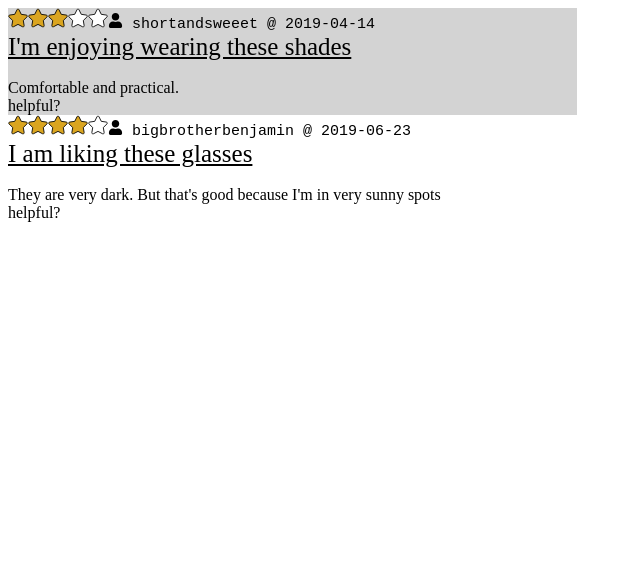
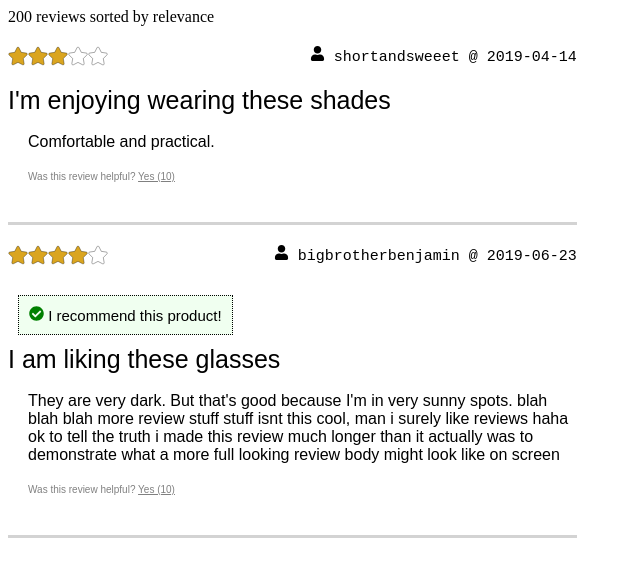
Before and after one commit to cloudcollective/FEC, a React app: page / in a window 1280 px wide. Shown: the top 576 px of the page, without its empty margins (0-640 px from the left). Built offline with nearby package versions, Linux system fonts and the light colour scheme; the HTML template or start-up script is replaced by a standard one.

Commit message:
commit before pull

```diff
--- a/client/src/rr/components/ReviewList.jsx
+++ b/client/src/rr/components/ReviewList.jsx
@@ -9,8 +9,10 @@ class ReviewList extends React.Component {
 
   render() {
     return (
-      <div style={{display: "flex", flexDirection: "column", width: "45%",}}>
+      <div> 200 reviews sorted by relevance
+      <div style={{display: "flex", flexDirection: "column", width: "45%"}}>
         {this.props.results.map((result, i) => <ReviewListTile result={result} index={i} />)}
+      </div>
       </div>
     );
   }
--- a/client/src/rr/components/ReviewListTile.jsx
+++ b/client/src/rr/components/ReviewListTile.jsx
@@ -1,27 +1,29 @@
 import React from 'react';
 import StarRatingBar from './StarRatingBar.jsx';
 import { FaUser } from 'react-icons/fa';
+import { FaCheckCircle } from 'react-icons/fa';
 
 const ReviewListTile = (props) => {
   console.log(props);
   let bkgrnd = "white";
-  if (props.index % 2 === 0) {
-    bkgrnd = "lightGrey"
-  }
+  // if (props.index % 2 === 0) {
+  //   bkgrnd = "lightGrey"
+  // }
   return (
 
-    <div className="tile" style={{ backgroundColor: `${bkgrnd}`, borderBottomWidth:5 }}>
-      <div>
-        <div style={{ align: "right", display: "inline-block" }}>
+    <div className="tile" style={{ backgroundColor: `${bkgrnd}`, paddingBottom: "20px", paddingTop: "20px", borderBottom: "3px solid lightGrey" }}>
+      <div style={{ display: "flex", justifyContent: "space-between" }}>
+        <div>
           <StarRatingBar rating={props.result.rating} />
         </div>
-        <div style={{ align: "right", color: "black", fontFamily: "Courier New", fontSize: 15, display: "inline-block" }}>
+        <div style={{color: "black", fontFamily: "Courier New", fontSize: 15, display: "inline-block", marginBottom: "20px" }}>
           <FaUser /> {props.result.reviewer_name} @ {props.result.date.slice(0, 10)}
         </div>
       </div>
-      <div style={{fontSize: 25}}><u>{props.result.summary}</u></div>
-      <div><br />{props.result.body}</div>
-      <div>helpful?</div>
+      {props.result.recommend === true && <div style={{ display: "inline-block", fontSize: 15, fontFamily: "Arial", border: "1px dotted black", margin: "10px", padding: "10px", backgroundColor: "HoneyDew"}}> <FaCheckCircle color="green" /> I recommend this product! </div>}
+      <div style={{fontSize: 25, fontFamily: "Arial"}}> {props.result.summary}</div>
+      <div style={{marginLeft: "20px"}}><div style={{fontFamily: "Arial"}}><br />{props.result.body}</div></div>
+      <div style={{fontSize: 10, fontFamily: "Arial", color: "grey", margin: "20px"}}> Was this review helpful? <u>Yes (10)</u></div>
     </div>
   )
 };
--- a/client/src/rr/components/StarRatingBar.jsx
+++ b/client/src/rr/components/StarRatingBar.jsx
@@ -5,9 +5,9 @@ const StarRatingBar = ({ rating }) => (
   <div>
     {[...Array(5)].map((star, i) => {
       if (i < rating) {
-        return (<FaStar size={20} color="GoldenRod" stroke='black' strokeWidth={25} />);
+        return (<FaStar size={20} color="GoldenRod" stroke='black' strokeWidth={10  } />);
       }
-      return (<FaStar size={20} color="white" stroke='black' strokeWidth={25} />);
+      return (<FaStar size={20} color="white" stroke="black" strokeWidth={10} />);
     })}
   </div>
 );
--- a/client/src/rr/index.js
+++ b/client/src/rr/index.js
@@ -31,9 +31,9 @@ class Reviews extends React.Component {
             "review_id": 3,
             "rating": 4,
             "summary": "I am liking these glasses",
-            "recommend": false,
+            "recommend": true,
             "response": "Glad you're enjoying the product!",
-            "body": "They are very dark. But that's good because I'm in very sunny spots",
+            "body": "They are very dark. But that's good because I'm in very sunny spots. blah blah blah more review stuff stuff isnt this cool, man i surely like reviews haha ok to tell the truth i made this review much longer than it actually was to demonstrate what a more full looking review body might look like on screen",
             "date": "2019-06-23T00:00:00.000Z",
             "reviewer_name": "bigbrotherbenjamin",
             "helpfulness": 5,
--- a/client/src/rr/style.css
+++ b/client/src/rr/style.css
@@ -0,0 +1,3 @@
+.review {
+  font-family: "Arial";
+}
```
